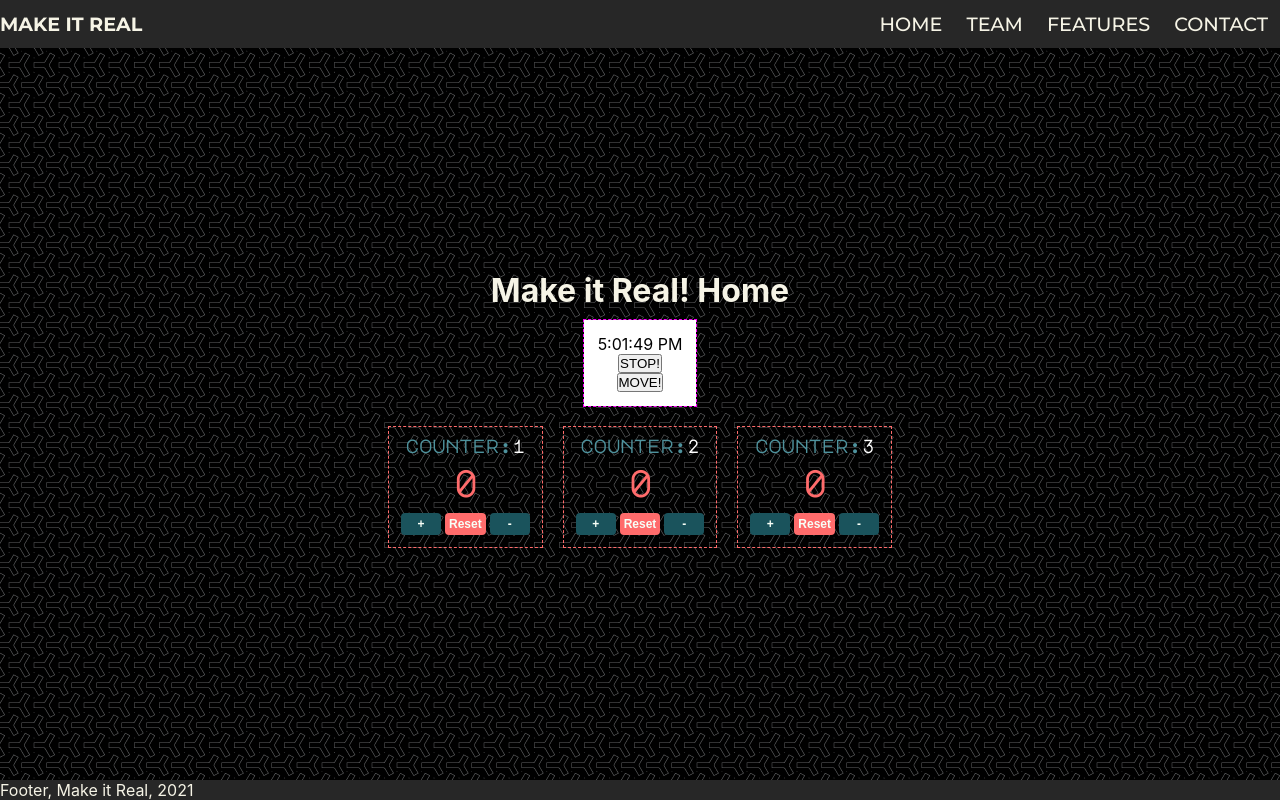
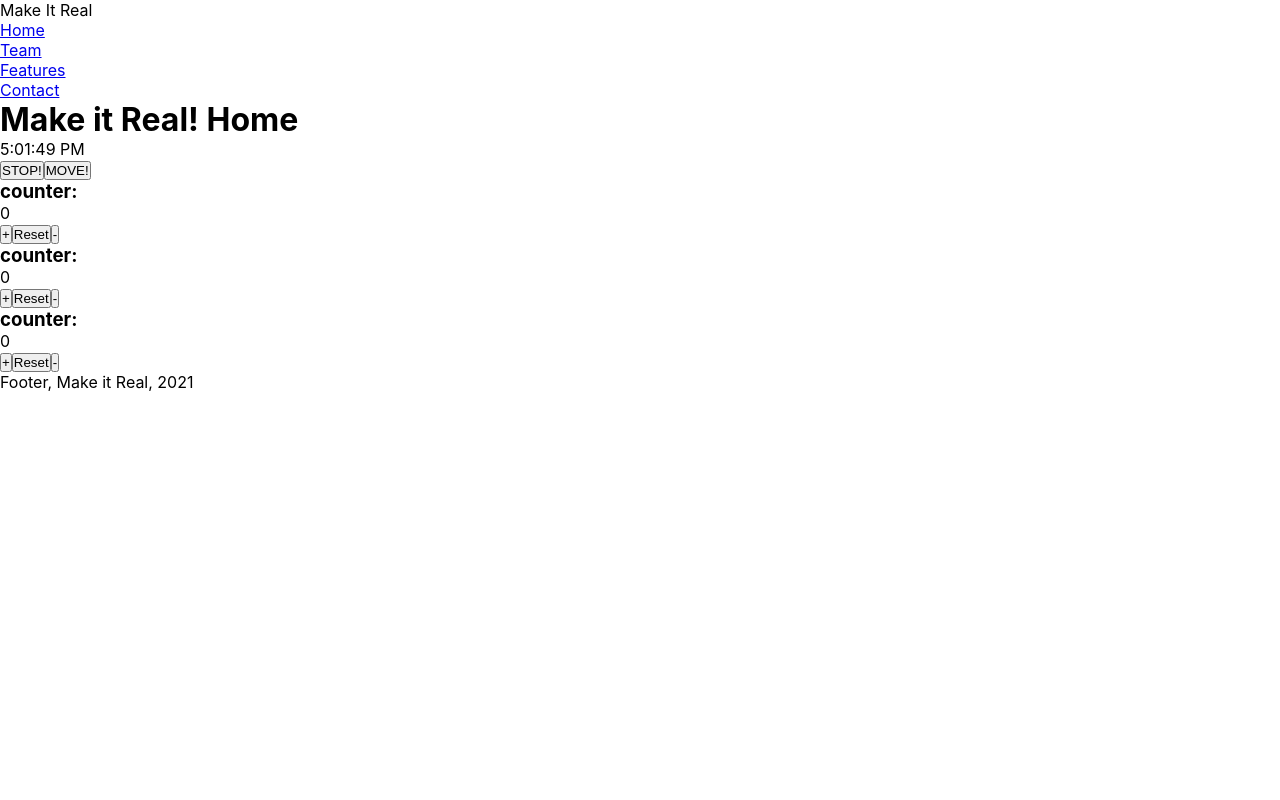
Before and after one commit to makeitrealcamp/top-v11, a React (Create React App) app in the folder packages/react-mir/: page / in a window 1280 px wide. Built offline with nearby package versions, Linux system fonts and the light colour scheme.

Commit message:
refactor(react-mir): update app styles

```diff
--- /dev/null
+++ b/packages/react-mir/src/App.scss
@@ -0,0 +1,222 @@
+@import 'colors';
+
+$fontsize: 18px;
+$default-margin: 10px;
+
+.App {
+  display: flex;
+  flex-direction: column;
+  height: 100%;
+  flex: 1;
+}
+
+header {
+  background: #272727;
+  display: flex;
+  align-items: center;
+  justify-content: space-between;
+  font-family: "Montserrat", sans-serif;
+  #company-name {
+    font-weight: 700;
+    font-size: 1.2em;
+    color: #f6f4e6;
+    font-family: "Montserrat", sans-serif;
+    text-transform: uppercase;
+  }
+}
+
+.logo {
+  margin-right: 20px;
+}
+
+.flex {
+  flex: 1;
+}
+
+.navbar {
+  ul {
+    display: flex;
+    margin: 0;
+    justify-content: space-evenly;
+    li {
+      list-style-type: none;
+      padding: 12px;
+      a {
+        color: #f6f4e6;
+        text-decoration: none;
+        font-size: 1.2em;
+        text-transform: uppercase;
+        font-weight: 500;
+        display: inline-block;
+        -webkit-transition: all 0.2s ease-in-out;
+        transition: all 0.2s ease-in-out;
+        &:hover {
+          color: $navbar-accent-color;
+        }
+      }
+    }
+  }
+}
+
+main {
+  color: #f6f4e6;
+  background-color: #aaa;
+  background-image: url('http://localhost:3000/y-so-serious.png');
+  flex: 1;
+  display: flex;
+  flex-direction: column;
+  justify-content: center;
+  align-items: center;
+}
+
+section.clocks {
+  display: flex;
+  justify-content: space-around;
+  .clock {
+    outline: 1px dashed fuchsia;
+    background: white;
+    color: black;
+    display: flex;
+    flex-direction: column;
+    justify-content: center;
+    align-items: center;
+    margin: $default-margin;
+    padding: 14px;
+  }
+}
+
+section.counters {
+  font-family: 'Major Mono Display';
+  display: flex;
+  justify-content: space-around;
+}
+
+.counter {
+  display: flex;
+  flex-direction: column;
+  justify-content: center;
+  align-items: center;
+  border: 1px dashed #ff6b6b;
+  margin: $default-margin;
+  padding: 10px;
+  .title {
+    text-align: center;
+    font-weight: bold;
+    color: #4e929d;
+    font-size: $fontsize;
+    margin: 0;
+  }
+  #value {
+    margin: $default-margin;
+    font-weight: bold;
+    color: #ff6b6b;
+    font-size: 36px;
+  }
+  .button-container {
+    .btn {
+      padding: 4px;
+      border: none;
+      margin:2px;
+      font-size: 12px;
+      font-weight: bold;
+      min-width: 40px;
+      border-radius: 4px;
+      background-color: #1a535c;
+      color: #f7fff7;
+    }
+    #reset {
+      background-color: #ff6b6b;
+    }
+  }
+}
+
+section.box {
+  background-color: #8e44ad;
+  margin: $default-margin;
+  padding: 30px;
+  width: 90%;
+  border: 1px solid coral;
+}
+
+section.box .mentors-container {
+  max-width: 1100px;
+  display: flex;
+  justify-content: space-between;
+  align-items: flex-start;
+  flex-wrap: wrap;
+  padding: 20px;
+  font-family: "Poppins", sans-serif;
+  color: #000;
+  margin: 0px;
+  margin-top: $default-margin * 2;
+  padding: 0px;
+  box-sizing: border-box;
+}
+
+section.box .mentors-container .profile-card {
+  width: calc(33% - 10px);
+  background: #fff;
+  display: flex;
+  flex-direction: column;
+  justify-content: center;
+  align-items: center;
+  padding: 20px 30px;
+  border-radius: 5px;
+  .image {
+    margin: $default-margin 0;
+    height: 150px;
+    width: 150px;
+    background: $profile-card-primary-color;
+    padding: 3px;
+    border-radius: 50%;
+    img {
+      height: 100%;
+      width: 100%;
+      border-radius: 50%;
+      object-fit: cover;
+      border: 2px solid #fff;
+    }
+  }
+  p {
+    text-align: justify;
+    margin-top: 8px;
+    font-size: 16px;
+    font-weight: 400;
+  }
+  .name {
+    margin: $default-margin 0 3px 0;
+    color: $profile-card-primary-color;
+    font-size: $fontsize;
+    font-weight: 600;
+  }
+  .btn-row {
+    margin-top: 20px;
+    margin-bottom: 5px;
+    display: flex;
+    justify-content: space-between;
+    width: 100%;
+    button {
+      background: $profile-card-primary-color;
+      width: 100%;
+      padding: 9px 0px;
+      outline: none;
+      border: 2px solid $profile-card-primary-color;
+      border-radius: 5px;
+      cursor: pointer;
+      font-size: $fontsize;
+      font-weight: 400;
+      color: $profile-card-primary-color;
+      color: #fff;
+      background: $profile-card-primary-color;
+      width: 48%;
+    }
+  }
+}
+
+footer {
+  background: #272727;
+  color: #f6f4e6;
+  display: flex;
+  justify-content: space-between;
+  align-items: center;
+}
--- /dev/null
+++ b/packages/react-mir/src/_colors.scss
@@ -0,0 +1,3 @@
+$bg-color: #272727;
+$navbar-accent-color: #fddb3a;
+$profile-card-primary-color: #8e44ad;
--- a/packages/react-mir/src/index.css
+++ b/packages/react-mir/src/index.css
@@ -25,239 +25,3 @@ body {
 #root {
   height: 100%;
 }
-
-.App {
-  display: flex;
-  flex-direction: column;
-  height: 100%;
-  flex: 1;
-}
-
-header {
-  background: #272727;
-  display: flex;
-  align-items: center;
-  justify-content: space-between;
-  font-family: "Montserrat", sans-serif;
-}
-
-.logo {
-  margin-right: 20px;
-}
-
-header #company-name {
-  font-weight: 700;
-  font-size: 1.2em;
-  color: #f6f4e6;
-  font-family: "Montserrat", sans-serif;
-  text-transform: uppercase;
-}
-
-.flex {
-  flex: 1;
-}
-
-.navbar {
-  /* background: #272727; */
-}
-
-.navbar ul {
-  display: flex;
-  margin: 0;
-  justify-content: space-evenly;
-}
-
-.navbar ul li {
-  list-style-type: none;
-  padding: 12px;
-}
-
-.navbar ul li a {
-  color: #f6f4e6;
-  text-decoration: none;
-  font-size: 1.2em;
-  text-transform: uppercase;
-  font-weight: 500;
-  display: inline-block;
-  -webkit-transition: all 0.2s ease-in-out;
-  transition: all 0.2s ease-in-out;
-}
-
-.navbar ul li a:hover {
-  color: #fddb3a;
-}
-
-main {
-  color: #f6f4e6;
-  background-color: #aaa;
-  background-image: url('http://localhost:3000/y-so-serious.png');
-  flex: 1;
-  display: flex;
-  flex-direction: column;
-  justify-content: center;
-  align-items: center;
-}
-
-section.clocks {
-  display: flex;
-  justify-content: space-around;
-}
-
-section.clocks .clock {
-  outline: 1px dashed fuchsia;
-  background: white;
-  color: black;
-  display: flex;
-  flex-direction: column;
-  justify-content: center;
-  align-items: center;
-  margin: 10px;
-  padding: 14px;
-}
-
-section.counters {
-  font-family: 'Major Mono Display';
-  display: flex;
-  justify-content: space-around;
-}
-
-.counter {
-  display: flex;
-  flex-direction: column;
-  justify-content: center;
-  align-items: center;
-  border: 1px dashed #ff6b6b;
-  margin: 10px;
-  padding: 10px;
-}
-
-.counter .title {
-  text-align: center;
-  font-weight: bold;
-  color: #4e929d;
-  font-size: 18px;
-  margin: 0;
-}
-
-.counter #value {
-  margin: 10px;
-  font-weight: bold;
-  color: #ff6b6b;
-  font-size: 36px;
-}
-
-.counter .button-container .btn {
-  padding: 4px;
-  border: none;
-  margin:2px;
-  font-size: 12px;
-  font-weight: bold;
-  min-width: 40px;
-  border-radius: 4px;
-  background-color: #1a535c;
-  color: #f7fff7;
-}
-
-.counter .button-container #reset {
-  background-color: #ff6b6b;
-}
-
-section.box {
-  background-color: #8e44ad;
-  margin: 10px;
-  padding: 30px;
-  width: 90%;
-  border: 1px solid coral;
-}
-
-section.box .mentors-container {
-  max-width: 1100px;
-  display: flex;
-  justify-content: space-between;
-  align-items: flex-start;
-  flex-wrap: wrap;
-  padding: 20px;
-  font-family: "Poppins", sans-serif;
-  color: #000;
-  margin: 0px;
-  margin-top: 20px;
-  padding: 0px;
-  box-sizing: border-box;
-}
-
-section.box .mentors-container .profile-card {
-  width: calc(33% - 10px);
-  background: #fff;
-  display: flex;
-  flex-direction: column;
-  justify-content: center;
-  align-items: center;
-  padding: 20px 30px;
-  border-radius: 5px;
-}
-
-section.box .mentors-container .profile-card .image {
-  margin: 10px 0;
-  height: 150px;
-  width: 150px;
-  background: #8e44ad;
-  padding: 3px;
-  border-radius: 50%;
-}
-
-section.box .mentors-container .profile-card .image img {
-  height: 100%;
-  width: 100%;
-  border-radius: 50%;
-  object-fit: cover;
-  border: 2px solid #fff;
-}
-
-section.box .mentors-container .profile-card p {
-  text-align: justify;
-  margin-top: 8px;
-  font-size: 16px;
-  font-weight: 400;
-}
-
-section.box .mentors-container .profile-card .name {
-  margin: 10px 0 3px 0;
-  color: #8e44ad;
-  font-size: 18px;
-  font-weight: 600;
-}
-
-section.box .mentors-container .profile-card .btn-row {
-  margin-top: 20px;
-  margin-bottom: 5px;
-  display: flex;
-  justify-content: space-between;
-  width: 100%;
-}
-
-section.box .mentors-container .profile-card .btn-row button {
-  background: #8e44ad;
-  width: 100%;
-  padding: 9px 0px;
-  outline: none;
-  border: 2px solid #8e44ad;
-  border-radius: 5px;
-  cursor: pointer;
-  font-size: 18px;
-  font-weight: 400;
-  color: #8e44ad;
-}
-
-section.box .mentors-container .profile-card .btn-row button {
-  color: #fff;
-  background: #8e44ad;
-  width: 48%;
-}
-
-footer {
-  background: #272727;
-  color: #f6f4e6;
-  display: flex;
-  justify-content: space-between;
-  align-items: center;
-}
```
